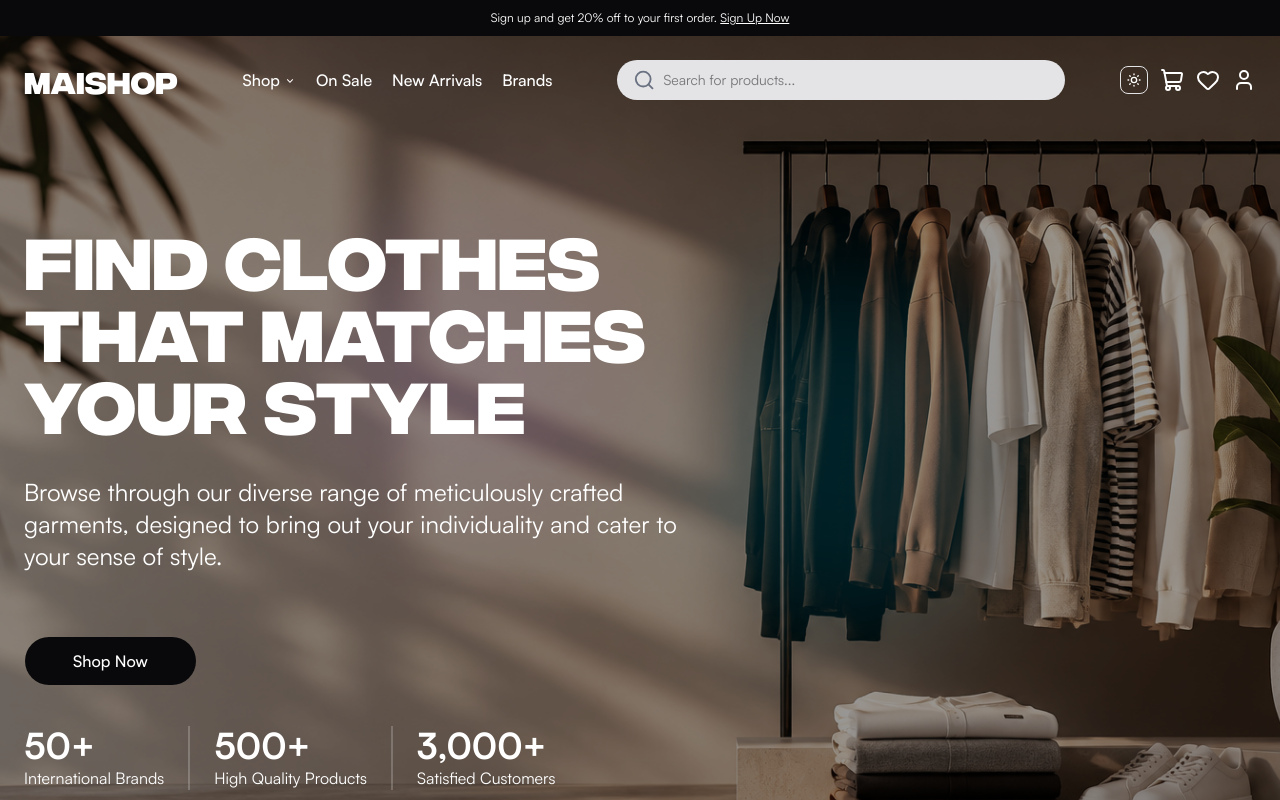
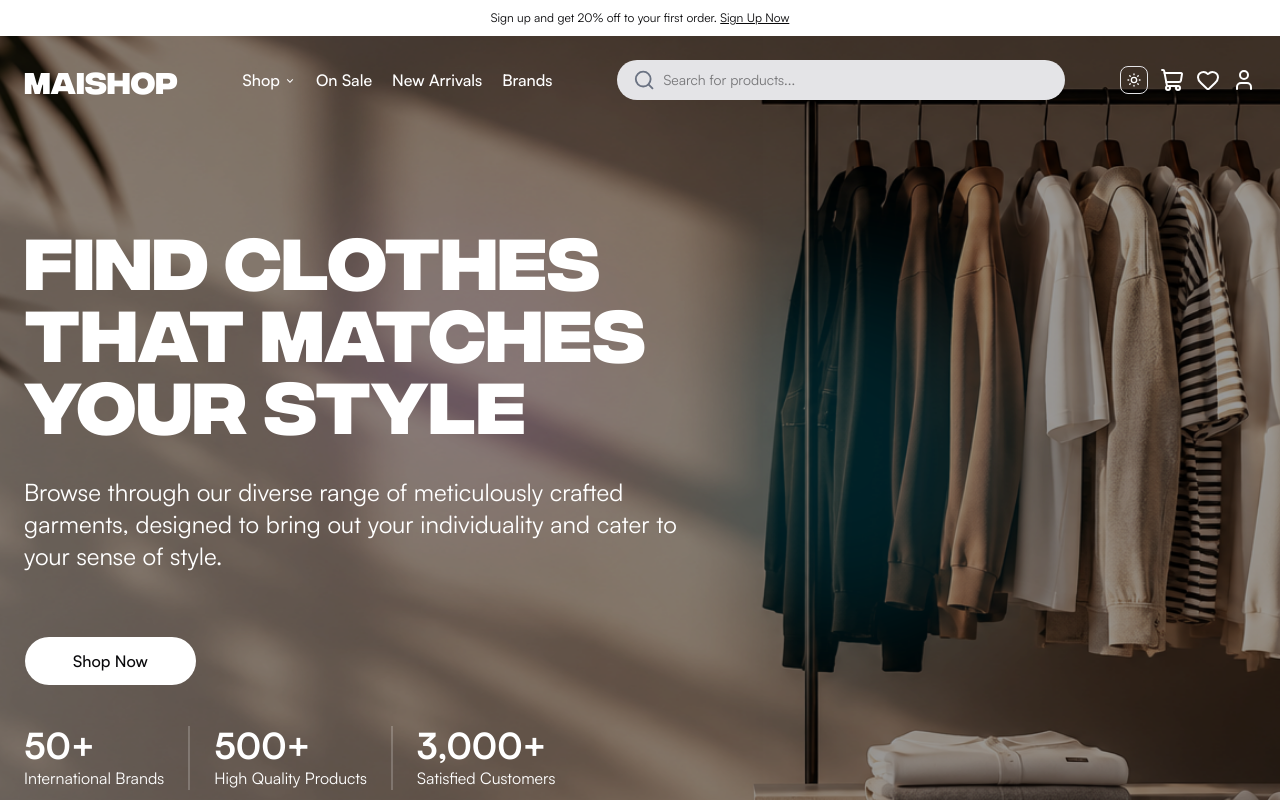
Before and after one commit to Joesef127/maishop, a Next.js app: page / in a window 1280 px wide. Shown: the top 800 px of the page. Built offline with nearby package versions, Linux system fonts and the light colour scheme.

Commit message:
chore: edited styles

```diff
--- a/src/app/(home)/page.tsx
+++ b/src/app/(home)/page.tsx
@@ -36,7 +36,7 @@ export default function Home() {
                 {/* IMAGE LAYER, own overflow-hidden wrapper so Header sits outside any clipping ancestor */}
                 <div className="absolute inset-0 -z-10 overflow-hidden">
                     <div
-                        className="absolute inset-0 bg-cover bg-center animate-ken-burns"
+                        className="absolute -inset-7.5 bg-cover bg-center animate-ken-burns"
                         style={{backgroundImage: `url(${images.hero_bg.src})`}}
                     />
                 </div>
--- a/src/app/globals.css
+++ b/src/app/globals.css
@@ -272,15 +272,15 @@ h6 {
 /* Ken Burns + Mouse Tracking combined */
 @keyframes kenburns {
   0% {
-    transform: translate3d(var(--mx, 0px), var(--my, 0px), 0) scale(1.05);
+    transform: translate3d(var(--mx, 0px), var(--my, 0px), 0) scale(1.10);
   }
   100% {
-    transform: translate3d(calc(var(--mx, 0px) - 15px), calc(var(--my, 0px) - 10px), 0) scale(1.15);
+    transform: translate3d(calc(var(--mx, 0px) - 15px), calc(var(--my, 0px) - 10px), 0) scale(1.25);
   }
 }
 
 .animate-ken-burns {
-  animation: kenburns 8s ease-out infinite alternate !important;
+  animation: kenburns 6s ease-out infinite alternate !important;
 }
 
 /* Ambient Blob Keyframes & Class */
--- a/src/components/layout/announcement-bar.tsx
+++ b/src/components/layout/announcement-bar.tsx
@@ -1,7 +1,16 @@
+"use client";
+
+import {usePathname} from "next/navigation";
+
 const AnnouncementBar = () => {
+    const location = usePathname()
+
+    const isHomePage = location.toLowerCase() === "/";
+    console.log(isHomePage);
+
   return (
-    <div className="bg-foreground bg-opacity-70 py-2.5 px-2 text-center text-xs sm:text-sm">
-        <p className="text-xs text-center text-background">Sign up and get 20% off to your first order. <a href="/signup" className="underline">Sign Up Now</a></p>
+    <div className={`${isHomePage ? "bg-background" : "bg-foreground"} bg-opacity-70 py-2.5 px-2 text-center text-xs sm:text-sm`}>
+        <p className={`text-xs text-center ${isHomePage ? "text-foreground" : "text-background"}`}>Sign up and get 20% off to your first order. <a href="/signup" className="underline">Sign Up Now</a></p>
     </div>
   )
 }
--- a/src/components/sections/home/home-hero-section.tsx
+++ b/src/components/sections/home/home-hero-section.tsx
@@ -18,7 +18,7 @@ const HomeHeroSection = () => {
                     meticulously
                     crafted garments, designed to bring out your individuality and cater to your sense of
                     style.</p>
-                <Button variant="primary" size="custom">Shop Now</Button>
+                <Button variant="primary" size="custom" className="bg-background text-foreground hover:bg-foreground hover:text-background">Shop Now</Button>
                 <div className="flex items-center justify-start">
                     {
                         reputationFigures.map((figure, index) => (
```
